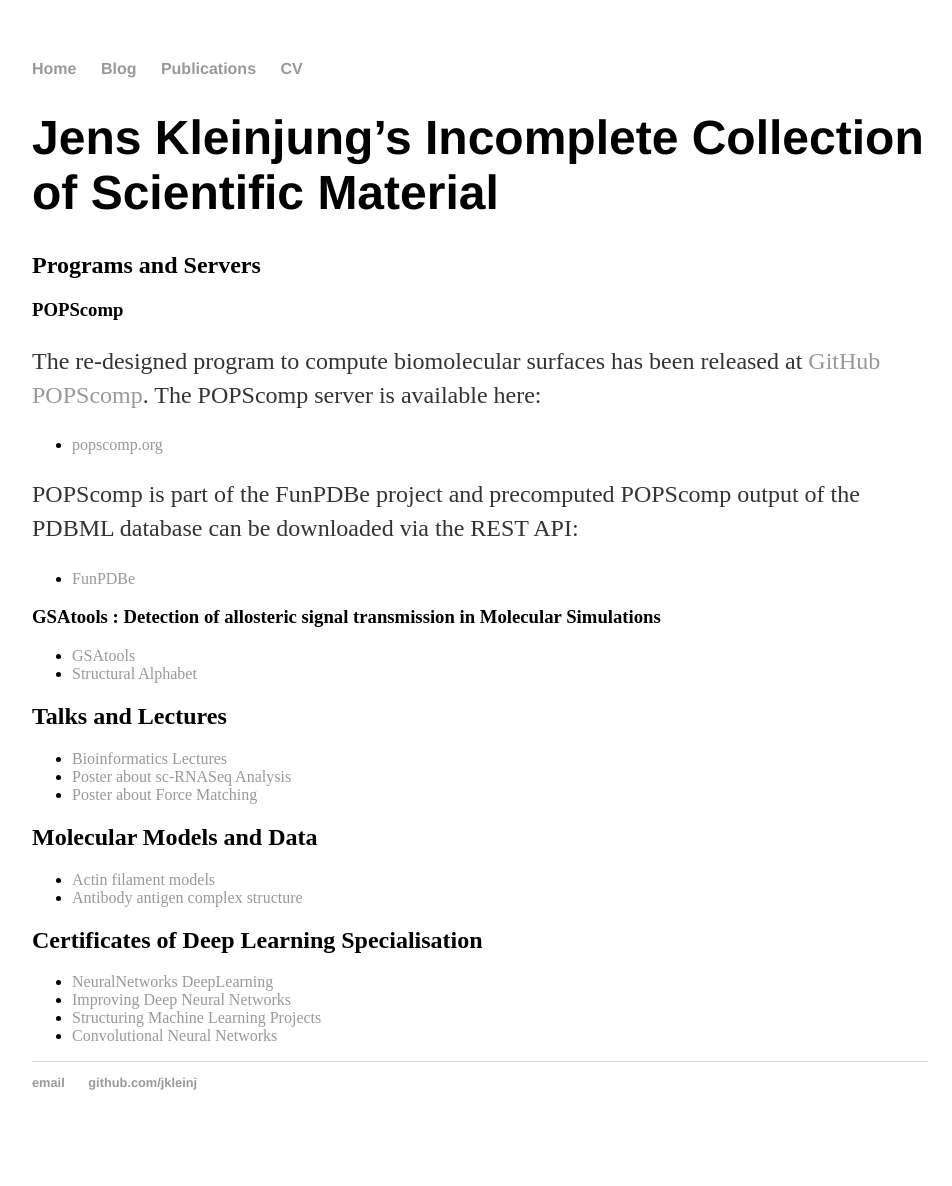
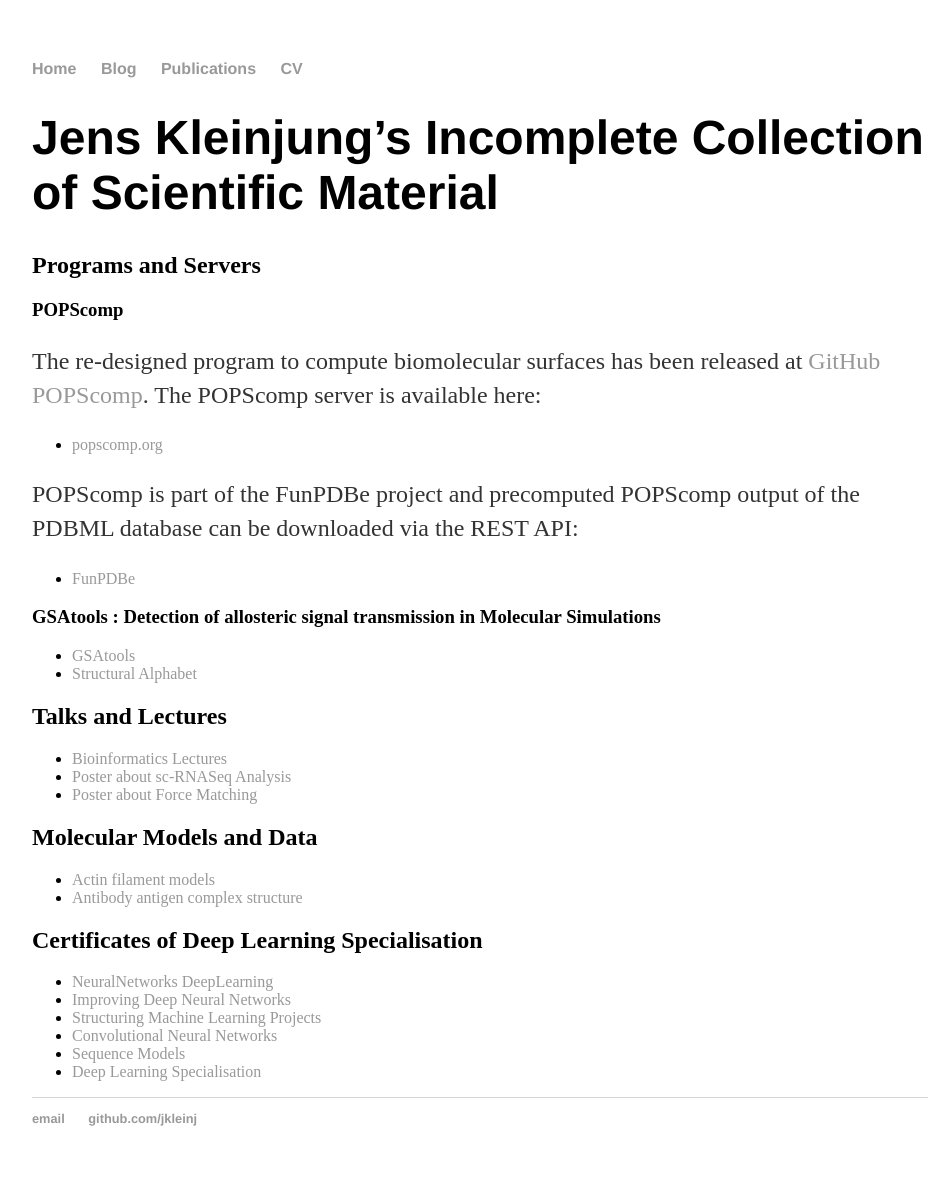
Before and after one commit to jkleinj/jkleinj.github.io, a Jekyll site: the page built from index.md, in a window 1280 px wide. Shown: the whole page, without its empty margins (160-1112 px from the left). Built offline with Jekyll 4.4.1, drawn with Linux system fonts in a browser that asks for light colours; before the commit the page ends 1150 px from its top, so only the background shows below that.

Commit message:
Update index.md

```diff
--- a/index.md
+++ b/index.md
@@ -34,3 +34,5 @@ can be downloaded via the REST API:
 * [Improving Deep Neural Networks](https://github.com/jkleinj/jkleinj.github.io/blob/master/docs/ImprovingDeepNeuralNetworks_Certificate.pdf)
 * [Structuring Machine Learning Projects](https://github.com/jkleinj/jkleinj.github.io/blob/master/docs/StructuringMachineLearningProjects_Certificate.pdf)
 * [Convolutional Neural Networks](https://github.com/jkleinj/jkleinj.github.io/blob/master/docs/ConvolutionalNeuralNetworks_Certificate.pdf)
+* [Sequence Models](https://github.com/jkleinj/jkleinj.github.io/blob/master/docs/SequenceModels_Certificate.pdf)
+* [Deep Learning Specialisation](https://github.com/jkleinj/jkleinj.github.io/blob/master/docs/DeepLearningSpecialisation_Certificate.pdf)
```
